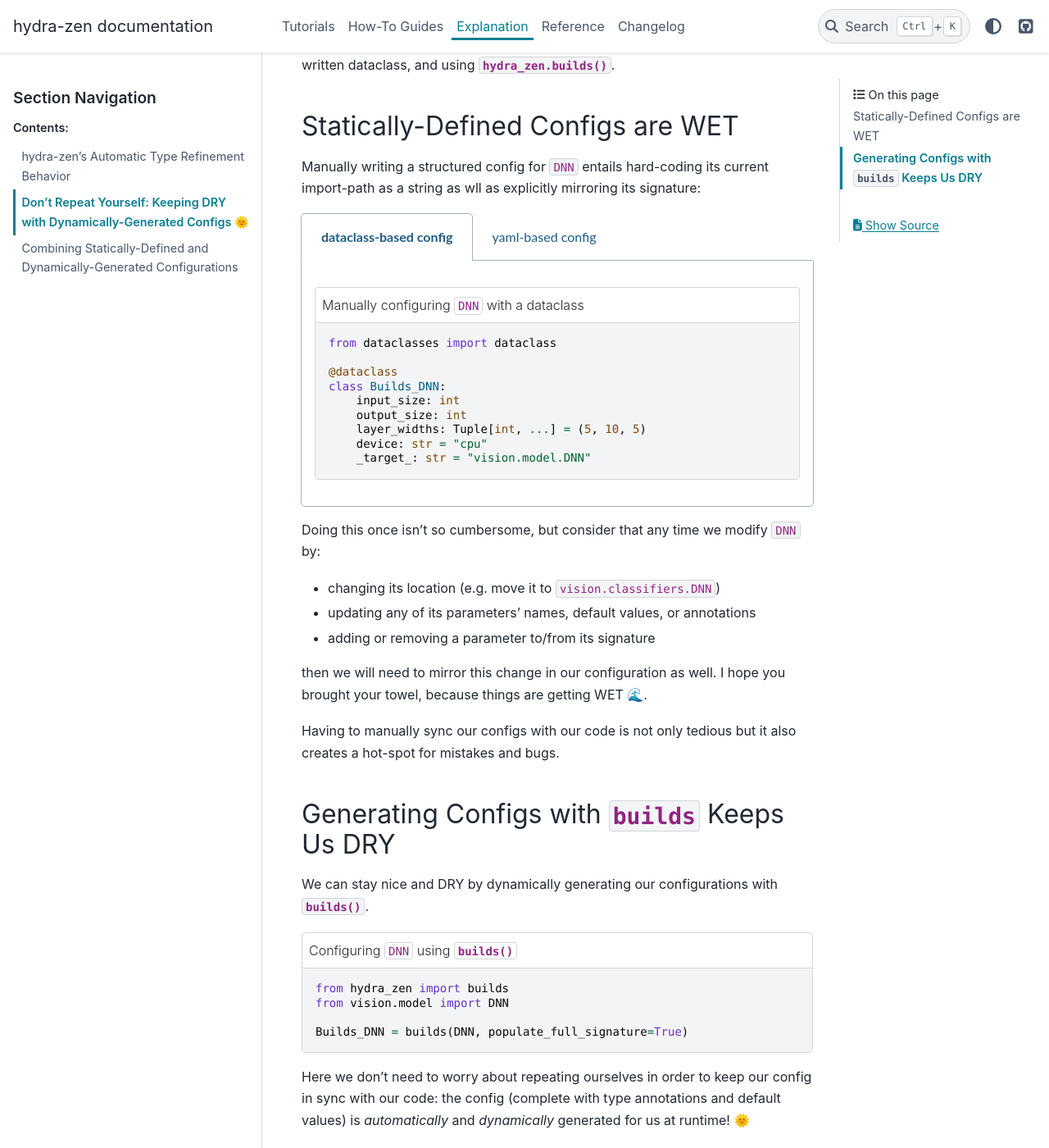
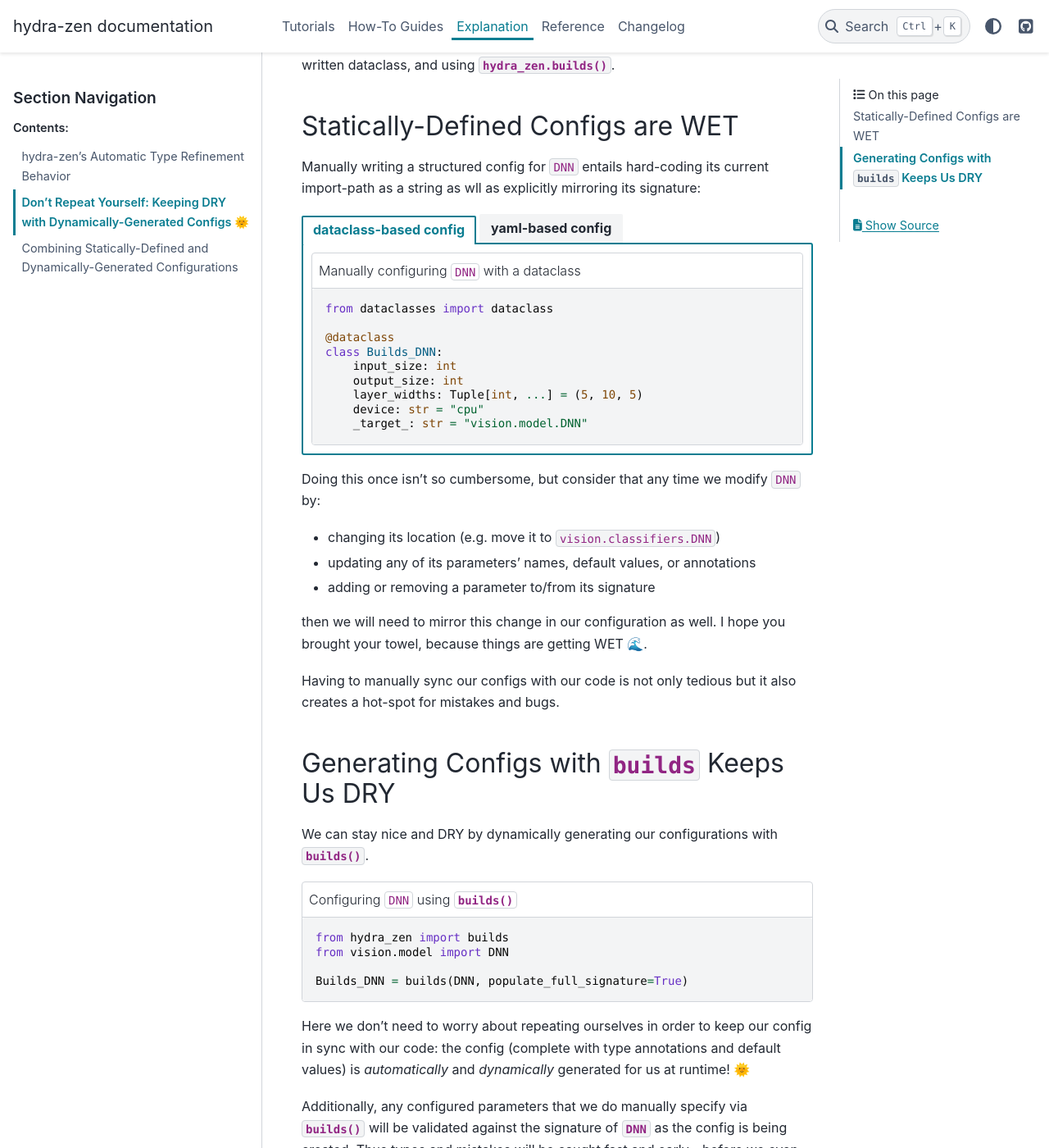
Before and after one commit to mit-ll-responsible-ai/hydra-zen, a Sphinx documentation site: the page built from docs/source/explanation/dont_repeat_yourself.rst, in a window 1280 px wide and 1400 px high, scrolled down 787 px. Shown: the whole window at 82% size. Built offline with Sphinx 7.4.7 and the PyData theme 0.15.4, drawn with Linux system fonts in a browser that asks for light colours; the version number could not be read and is left out; some of the changed lines change nothing that is shown.

Commit message:
remove sphinx-tabs in favor of sphinx-design (fixes dark-theme tabs)

```diff
--- a/docs/requirements.txt
+++ b/docs/requirements.txt
@@ -2,7 +2,7 @@ sphinx==5.1.1
 pydata-sphinx-theme==0.10.1
 numpydoc==1.4.0
 sphinx-copybutton==0.5.0
-sphinx-tabs==3.4.1
+sphinx-design==0.3.0
 sphinx-codeautolink==0.11.0
 # third-party utilities
 beartype==0.8.1
--- a/docs/source/conf.py
+++ b/docs/source/conf.py
@@ -42,7 +42,7 @@ extensions = [
     "sphinx.ext.autosummary",
     "numpydoc",
     "sphinx_copybutton",
-    "sphinx_tabs.tabs",
+    "sphinx_design",
     "sphinx_codeautolink",
 ]
 
--- a/docs/source/explanation/dont_repeat_yourself.rst
+++ b/docs/source/explanation/dont_repeat_yourself.rst
@@ -39,9 +39,10 @@ Statically-Defined Configs are WET
 
 Manually writing a structured config for ``DNN`` entails hard-coding its current import-path as a string as wll as explicitly mirroring its signature:
 
-.. tabs::
 
-   .. tab:: dataclass-based config
+.. tab-set::
+
+   .. tab-item:: dataclass-based config
 
       .. code-block:: python
          :caption: Manually configuring ``DNN`` with a dataclass
@@ -56,7 +57,7 @@ Manually writing a structured config for ``DNN`` entails hard-coding its current
              device: str = "cpu"
              _target_: str = "vision.model.DNN"
 
-   .. tab:: yaml-based config
+   .. tab-item:: yaml-based config
 
       .. code-block:: yaml
          :caption: Manually configuring ``DNN`` with a YAML file
```
